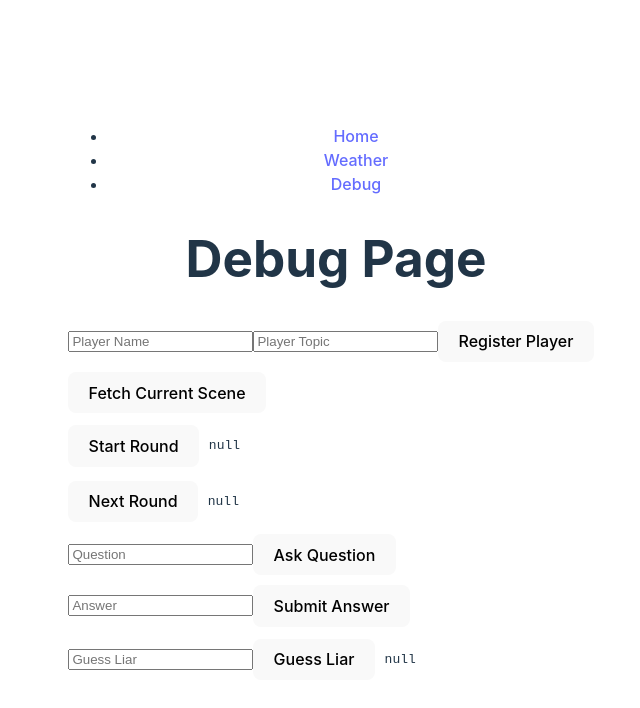
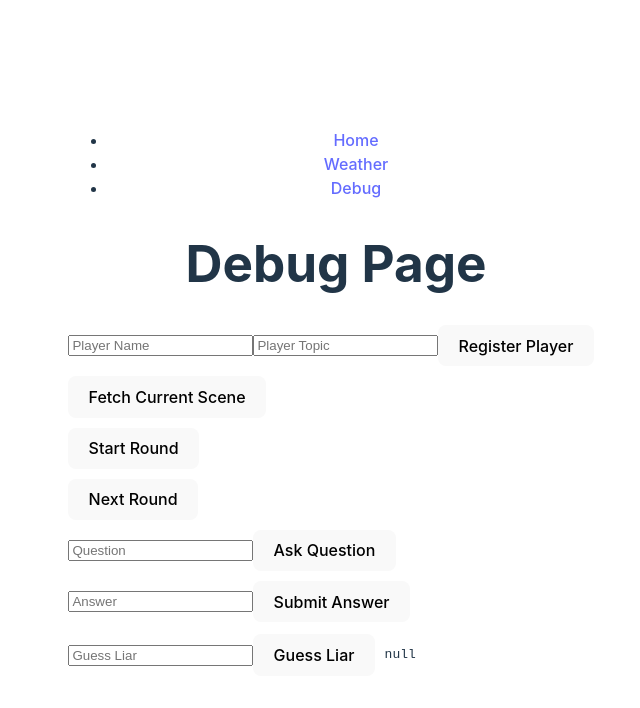
Before and after one commit to Freeesia/korenan, a React (Vite) app in the folder korenan.react.client/: page /debug in a window 1280 px wide. Shown: the top 708 px of the page, without its empty margins (304-944 px from the left). Built offline with nearby package versions, Linux system fonts and the light colour scheme.

Commit message:
デバッグページの不要な状態管理を削除し、API呼び出しを簡素化

```diff
--- a/korenan.react.client/src/pages/Debug.tsx
+++ b/korenan.react.client/src/pages/Debug.tsx
@@ -5,8 +5,6 @@ import { AnswerResponse, GameScene, Player, QuestionResponse } from "../models";
 function Debug() {
   const [registResponse, setRegistResponse] = useState<Player>();
   const [scene, setScene] = useState<GameScene>();
-  const [startResponse, setStartResponse] = useState(null);
-  const [nextResponse, setNextResponse] = useState(null);
   const [questionResponse, setQuestionResponse] = useState<QuestionResponse>();
   const [answerResponse, setAnswerResponse] = useState<AnswerResponse>();
   const [guessResponse, setGuessResponse] = useState(null);
@@ -36,19 +34,11 @@ function Debug() {
   };
 
   const startRound = async () => {
-    const response = await fetch("/api/start", {
-      method: "POST",
-    });
-    const data = await response.json();
-    setStartResponse(data);
+    fetch("/api/start", { method: "POST" });
   };
 
   const nextRound = async () => {
-    const response = await fetch("/api/next", {
-      method: "POST",
-    });
-    const data = await response.json();
-    setNextResponse(data);
+    await fetch("/api/next", { method: "POST" });
   };
 
   const askQuestion = async () => {
@@ -112,11 +102,9 @@ function Debug() {
       </div>
       <div className="api-section">
         <button onClick={startRound}>Start Round</button>
-        <pre>{JSON.stringify(startResponse, null, 2)}</pre>
       </div>
       <div className="api-section">
         <button onClick={nextRound}>Next Round</button>
-        <pre>{JSON.stringify(nextResponse, null, 2)}</pre>
       </div>
       <div className="api-section">
         <input
```
